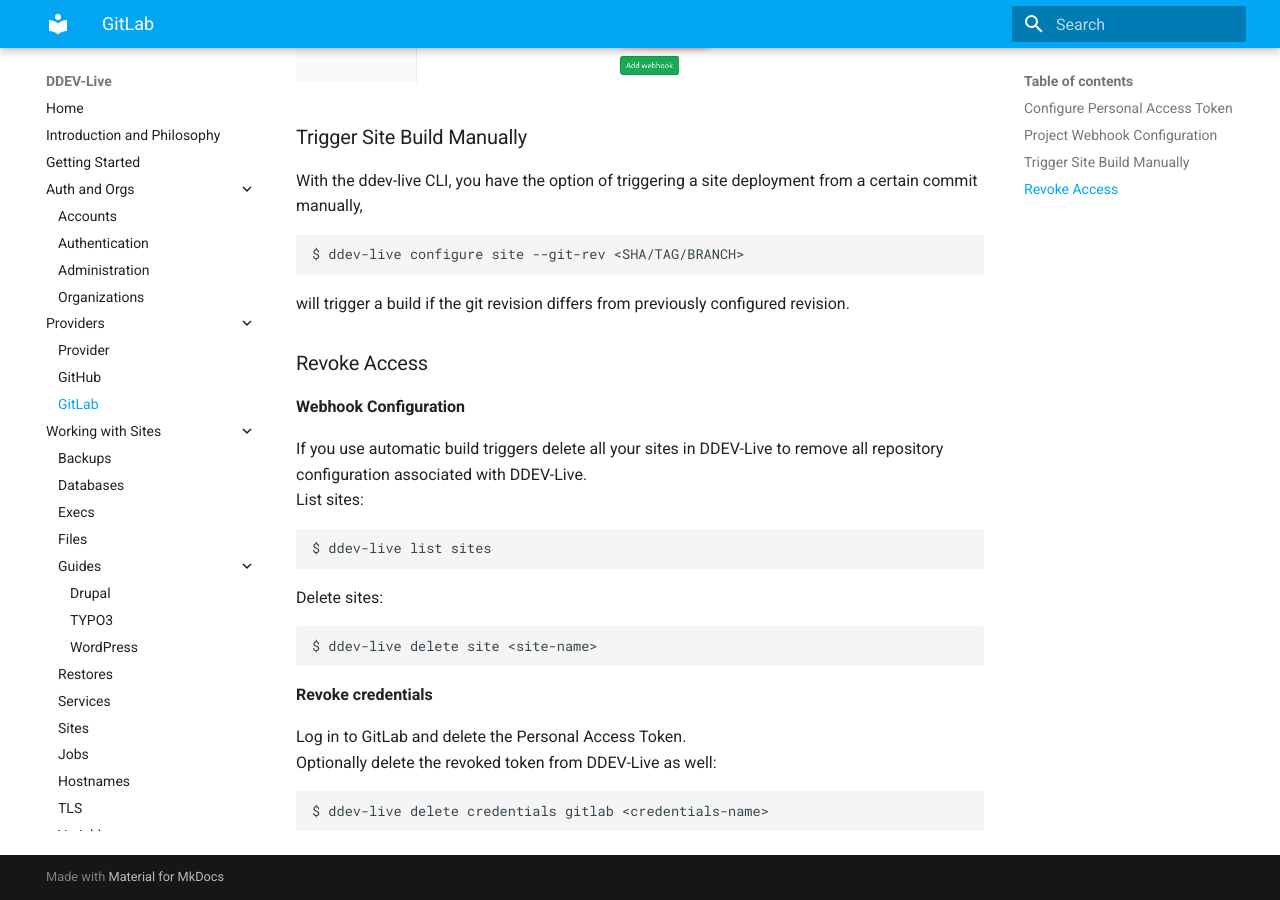
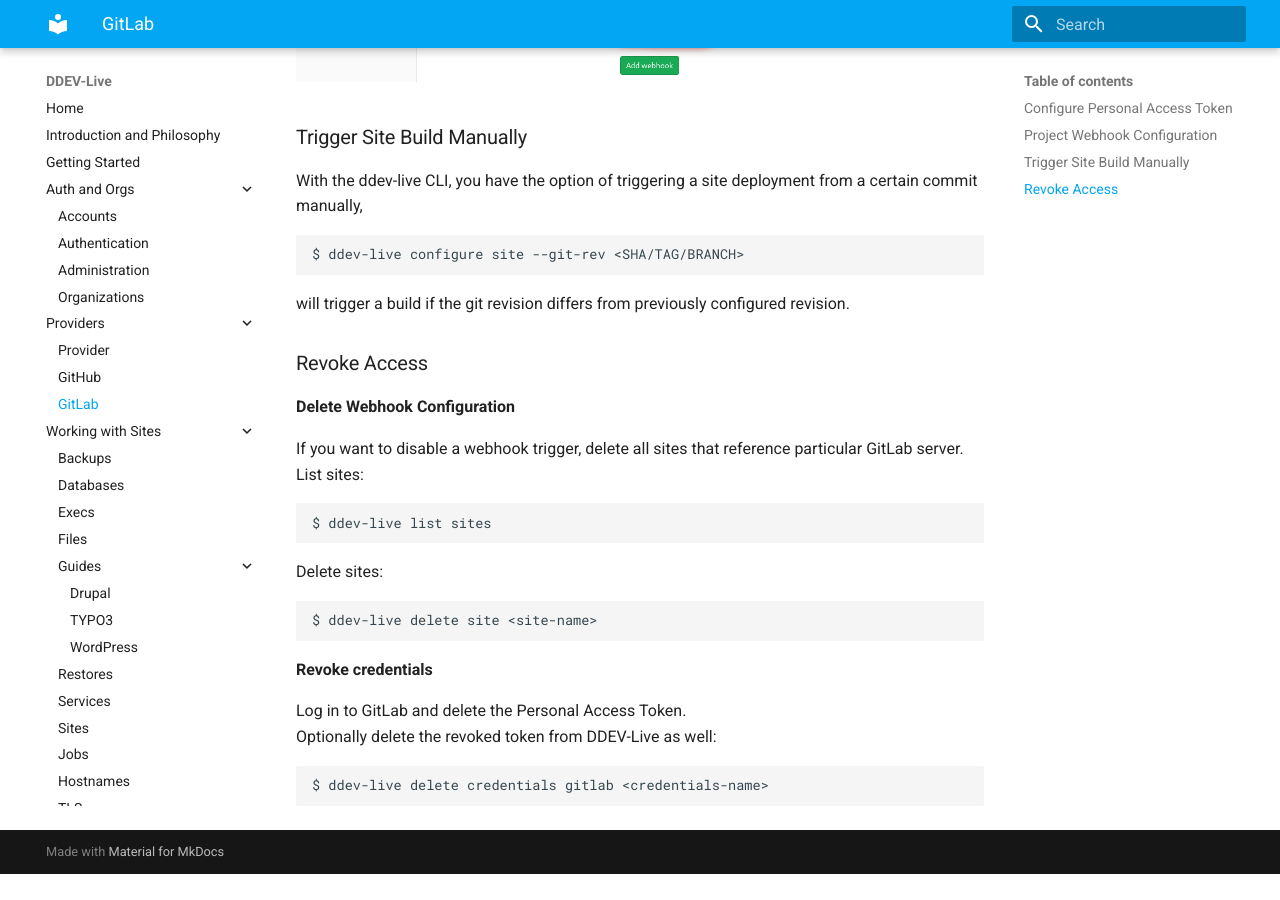
Before and after one commit to fru-io/docs-live, an MkDocs documentation site: the page built from docs/gitlab.md, in a window 1280 px wide and 900 px high, scrolled down 2690 px. Built offline with MkDocs 1.6.1 and Material for MkDocs 9.7.7, drawn with Linux system fonts in a browser that asks for light colours; after the commit the page ends 3564 px from its top, so only the background shows below that.

Commit message:
remove webhook configuration per site

````diff
--- a/docs/gitlab.md
+++ b/docs/gitlab.md
@@ -63,9 +63,9 @@ will trigger a build if the git revision differs from previously configured revi
 
 ### Revoke Access
 
-**Webhook Configuration**
+**Delete Webhook Configuration**
 
-If you use automatic build triggers delete all your sites in DDEV-Live to remove all repository configuration associated with DDEV-Live.
+If you want to disable a webhook trigger, delete all sites that reference particular GitLab server.
 List sites:
 ```
 $ ddev-live list sites
````
